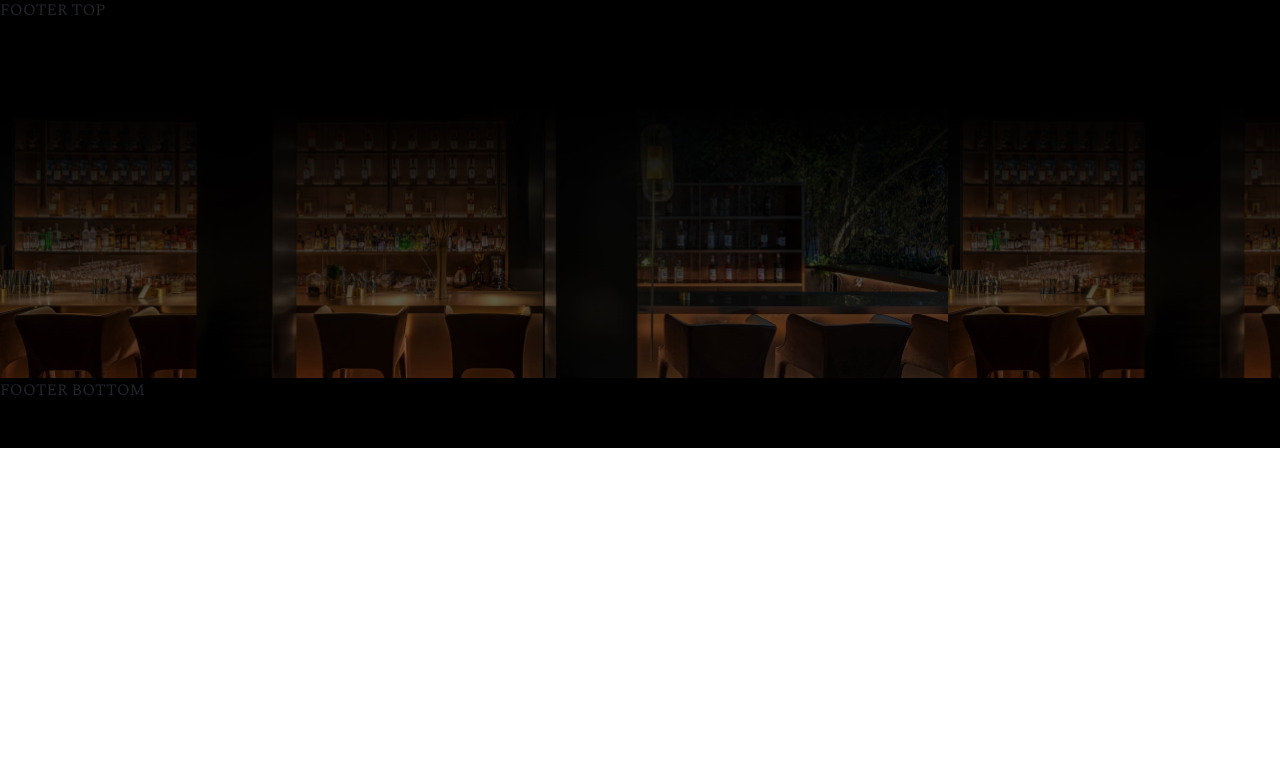
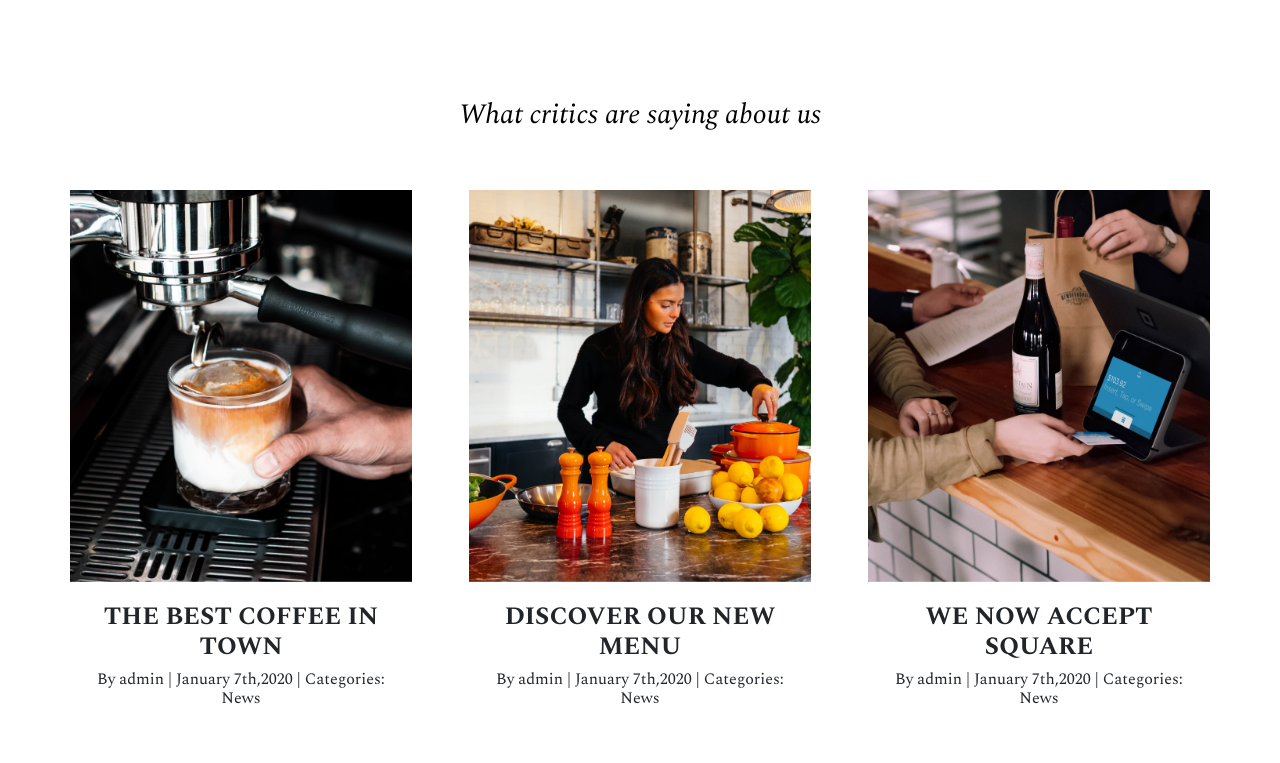
Before and after one commit to matteofab10/proj-html-vuejs, a Vue app: page / in a window 1280 px wide. Shown: the part 4877-5640 px from the top of the page. Before the commit the page ends 5325 px from the top, so only its background shows below. Built offline with nearby package versions, Linux system fonts and the light colour scheme.

Commit message:
sezione 5 (da fixare)

```diff
--- a/src/components/Main.vue
+++ b/src/components/Main.vue
@@ -103,6 +103,26 @@
     </section>
     <section class="mf-kung">
       <h5>kung pao chicken - $32</h5>
+    </section>
+    <section class="mf-latest-news container ps-0 pe-0">
+      <h3>What critics are saying about us</h3>
+      <div class="mf-news-box">
+        <div class="mf-news-card">
+          <img src="../assets/img/blog92x.jpg" alt="blog92-image">
+          <h4>the best coffee in town</h4>
+          <h6>By admin | January 7th,2020 | Categories: News</h6>
+        </div>
+        <div class="mf-news-card">
+          <img src="../assets/img/blog72x.jpg" alt="blog72-image">
+          <h4>discover our new menu</h4>
+          <h6>By admin | January 7th,2020 | Categories: News</h6>
+        </div>
+        <div class="mf-news-card">
+          <img src="../assets/img/blog82x.jpg" alt="blog82-image">
+          <h4>we now accept square</h4>
+          <h6>By admin | January 7th,2020 | Categories: News</h6>
+        </div>
+      </div>
     </section>
   </main>
 </template>
@@ -409,10 +429,38 @@ export default {
   }
 }
 
-.section-5 {
+.mf-latest-news {
   width: 100%;
-  height: 700px;
-  background-color: rosybrown;
+  background-color: white;
+  padding-top: 100px;
+  padding-bottom: 100px;
+  h3 {
+    text-align: center;
+    font-style: italic;
+    color: black;
+    padding-bottom: 50px;
+  }
+  .mf-news-box {
+    width: 100%;
+    display: flex;
+    justify-content: space-between;
+    .mf-news-card {
+      width: 30%;
+      img {
+        width: 100%;
+        padding-bottom: 20px;
+      }
+      h4, h6 {
+        text-align: center;
+        padding: 0 20px;
+      }
+      h4 {
+        text-transform: uppercase;
+        font-size: 25px;
+        font-weight: bold;
+      }
+    }
+  }
 }
 
 .section-6 {
```
